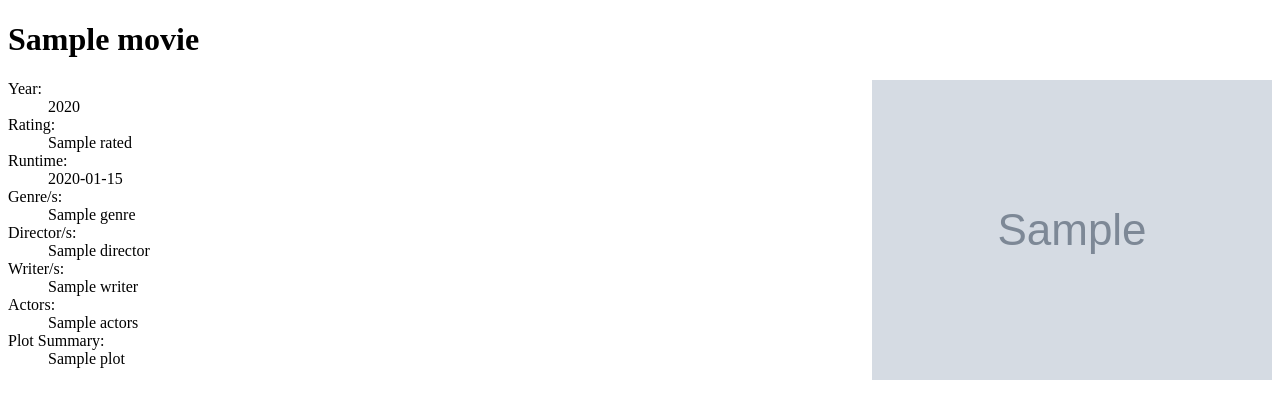
After one commit to anna-huynh53/couch-potato, a Django app: template templates/movie.html in a window 1280 px wide. The commit adds this page. Shown: the top 419 px of the page. Run offline with Django 3.2, Linux system fonts and the light colour scheme; the template is opened without the code that fills it: most values are stand-ins (such as "Sample title", 1, 10 or a date in 2020); grey boxes marked "Sample" are stand-in pictures.

Commit message:
Movies in the results list can now be clicked to view more details about that particular movie

```diff
--- a/templates/home.html
+++ b/templates/home.html
@@ -3,8 +3,7 @@
 {%  block title %}  Movie App Home {% endblock %}
 
 {% block body %}
-    {{ bodyContent }}
-
+    <h1>{{ bodyContent }}</h1>
 
     <form action="/results" method="post"> <!-- "/results" refers to url we are redirected to -->
         {% csrf_token %} <!-- Some security thing don't worry about it -->
--- /dev/null
+++ b/templates/movie.html
@@ -0,0 +1,33 @@
+{% extends "base.html" %}
+
+{% block title %} {{ movie.title }} {% endblock %}
+
+{% block body %}
+    <h1>{{ movie.title }}</h1>
+    <img src="{{ movie.poster }}" alt="Poster" align="right">
+    <dl>
+        <dt> Year: </dt>
+        <dd>{{ movie.year }} </dd>
+
+        <dt> Rating: </dt>
+        <dd>{{ movie.rated }}</dd>
+
+        <dt> Runtime: </dt>
+        <dd> {{ movie.runtime }} </dd>
+
+        <dt> Genre/s: </dt>
+        <dd> {{ movie.genre }}</dd>
+
+        <dt> Director/s: </dt>
+        <dd> {{ movie.director }}</dd>
+
+        <dt> Writer/s: </dt>
+        <dd> {{ movie.writer }}</dd>
+
+        <dt> Actors: </dt>
+        <dd> {{ movie.actors }}</dd>
+
+        <dt> Plot Summary: </dt>
+        <dd> {{ movie.plot }}</dd>
+    </dl>
+{% endblock %}
```
Also changed, not shown: movieapp/views.py (+44 -6 lines), templates/results.html (+6 -5 lines).
